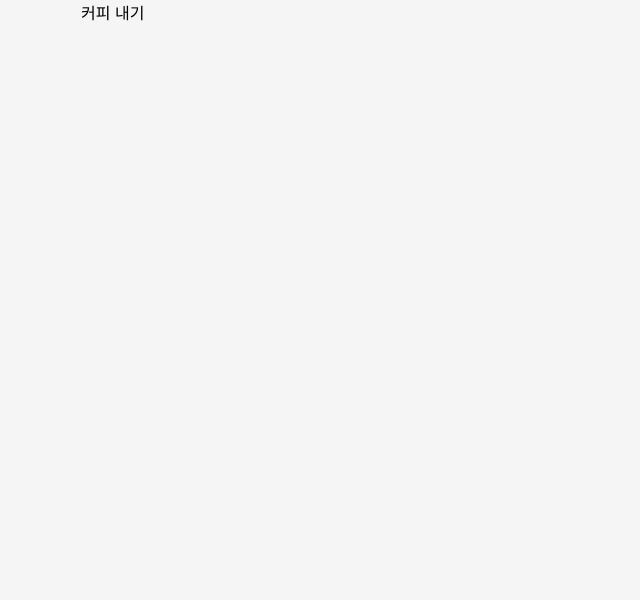
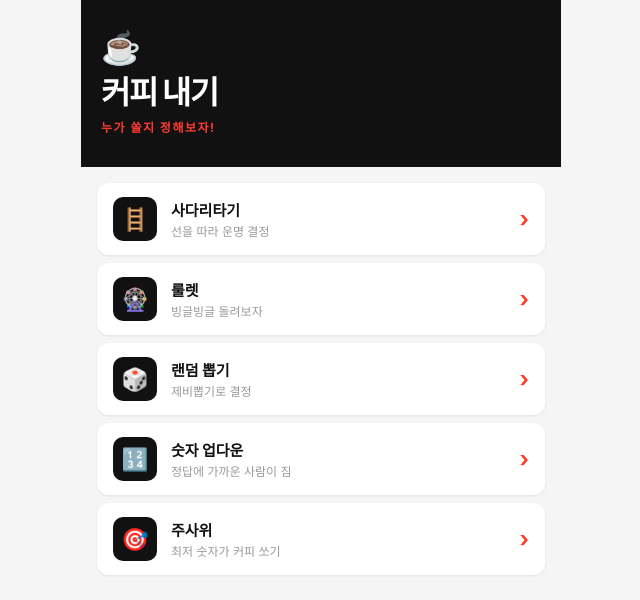
Before and after one commit to Mory-Gabia/coooofi, a React (Vite) app: page / in a window 1280 px wide. Shown: the top 600 px of the page, without its empty margins (319-959 px from the left). Built offline with nearby package versions, Linux system fonts and the light colour scheme.

Commit message:
feat: 홈 페이지 및 라우터 설정

```diff
--- a/src/App.tsx
+++ b/src/App.tsx
@@ -1,3 +1,22 @@
+import { BrowserRouter, Routes, Route } from 'react-router-dom'
+import { Home } from './pages/Home'
+import { Ladder } from './pages/Ladder'
+import { Roulette } from './pages/Roulette'
+import { RandomPick } from './pages/RandomPick'
+import { NumberGame } from './pages/NumberGame'
+import { Dice } from './pages/Dice'
+
 export default function App() {
-  return <div>커피 내기</div>
+  return (
+    <BrowserRouter>
+      <Routes>
+        <Route path="/" element={<Home />} />
+        <Route path="/ladder" element={<Ladder />} />
+        <Route path="/roulette" element={<Roulette />} />
+        <Route path="/random-pick" element={<RandomPick />} />
+        <Route path="/number-game" element={<NumberGame />} />
+        <Route path="/dice" element={<Dice />} />
+      </Routes>
+    </BrowserRouter>
+  )
 }
--- /dev/null
+++ b/src/pages/Dice.tsx
@@ -0,0 +1 @@
+export function Dice() { return <div>주사위 (준비 중)</div> }
--- /dev/null
+++ b/src/pages/Home.module.css
@@ -0,0 +1,96 @@
+.page {
+  display: flex;
+  flex-direction: column;
+  min-height: 100vh;
+}
+
+.header {
+  background: var(--color-header);
+  padding: 28px 20px 32px;
+  text-align: left;
+}
+
+.coffeeIcon {
+  font-size: 32px;
+  margin-bottom: 8px;
+}
+
+.title {
+  font-size: 32px;
+  font-weight: 900;
+  color: var(--color-header-text);
+  letter-spacing: -1.5px;
+  line-height: 1.1;
+}
+
+.subtitle {
+  font-size: 12px;
+  color: var(--color-accent);
+  font-weight: 700;
+  letter-spacing: 1.5px;
+  text-transform: uppercase;
+  margin-top: 8px;
+}
+
+.main {
+  padding: 16px;
+  display: flex;
+  flex-direction: column;
+  gap: 8px;
+}
+
+.gameCard {
+  width: 100%;
+  background: var(--color-card);
+  border: none;
+  border-radius: var(--border-radius-card);
+  padding: 14px 16px;
+  display: flex;
+  align-items: center;
+  gap: 14px;
+  box-shadow: 0 1px 3px var(--color-shadow);
+  cursor: pointer;
+  text-align: left;
+  transition: transform 0.1s;
+  font-family: var(--font-family);
+}
+
+.gameCard:active {
+  transform: scale(0.98);
+}
+
+.iconBox {
+  background: var(--color-icon-box);
+  border-radius: 10px;
+  width: 44px;
+  height: 44px;
+  display: flex;
+  align-items: center;
+  justify-content: center;
+  font-size: 22px;
+  flex-shrink: 0;
+}
+
+.cardInfo {
+  flex: 1;
+  display: flex;
+  flex-direction: column;
+  gap: 2px;
+}
+
+.cardTitle {
+  font-weight: 800;
+  font-size: 15px;
+  color: #111;
+}
+
+.cardDesc {
+  font-size: 12px;
+  color: var(--color-text-secondary);
+}
+
+.arrow {
+  color: var(--color-accent);
+  font-size: 22px;
+  font-weight: 700;
+}
--- /dev/null
+++ b/src/pages/Home.tsx
@@ -0,0 +1,35 @@
+import { useNavigate } from 'react-router-dom'
+import styles from './Home.module.css'
+
+const GAMES = [
+  { path: '/ladder',      emoji: '🪜', title: '사다리타기',  desc: '선을 따라 운명 결정' },
+  { path: '/roulette',    emoji: '🎡', title: '룰렛',        desc: '빙글빙글 돌려보자' },
+  { path: '/random-pick', emoji: '🎲', title: '랜덤 뽑기',   desc: '제비뽑기로 결정' },
+  { path: '/number-game', emoji: '🔢', title: '숫자 업다운', desc: '정답에 가까운 사람이 짐' },
+  { path: '/dice',        emoji: '🎯', title: '주사위',      desc: '최저 숫자가 커피 쏘기' },
+]
+
+export function Home() {
+  const navigate = useNavigate()
+  return (
+    <div className={styles.page}>
+      <header className={styles.header}>
+        <div className={styles.coffeeIcon}>☕</div>
+        <h1 className={styles.title}>커피 내기</h1>
+        <p className={styles.subtitle}>누가 쏠지 정해보자!</p>
+      </header>
+      <main className={styles.main}>
+        {GAMES.map(game => (
+          <button key={game.path} className={styles.gameCard} onClick={() => navigate(game.path)}>
+            <div className={styles.iconBox}>{game.emoji}</div>
+            <div className={styles.cardInfo}>
+              <span className={styles.cardTitle}>{game.title}</span>
+              <span className={styles.cardDesc}>{game.desc}</span>
+            </div>
+            <span className={styles.arrow}>›</span>
+          </button>
+        ))}
+      </main>
+    </div>
+  )
+}
--- /dev/null
+++ b/src/pages/Ladder.tsx
@@ -0,0 +1 @@
+export function Ladder() { return <div>사다리타기 (준비 중)</div> }
--- /dev/null
+++ b/src/pages/NumberGame.tsx
@@ -0,0 +1 @@
+export function NumberGame() { return <div>숫자 게임 (준비 중)</div> }
--- /dev/null
+++ b/src/pages/RandomPick.tsx
@@ -0,0 +1 @@
+export function RandomPick() { return <div>랜덤 뽑기 (준비 중)</div> }
--- /dev/null
+++ b/src/pages/Roulette.tsx
@@ -0,0 +1 @@
+export function Roulette() { return <div>룰렛 (준비 중)</div> }
```
